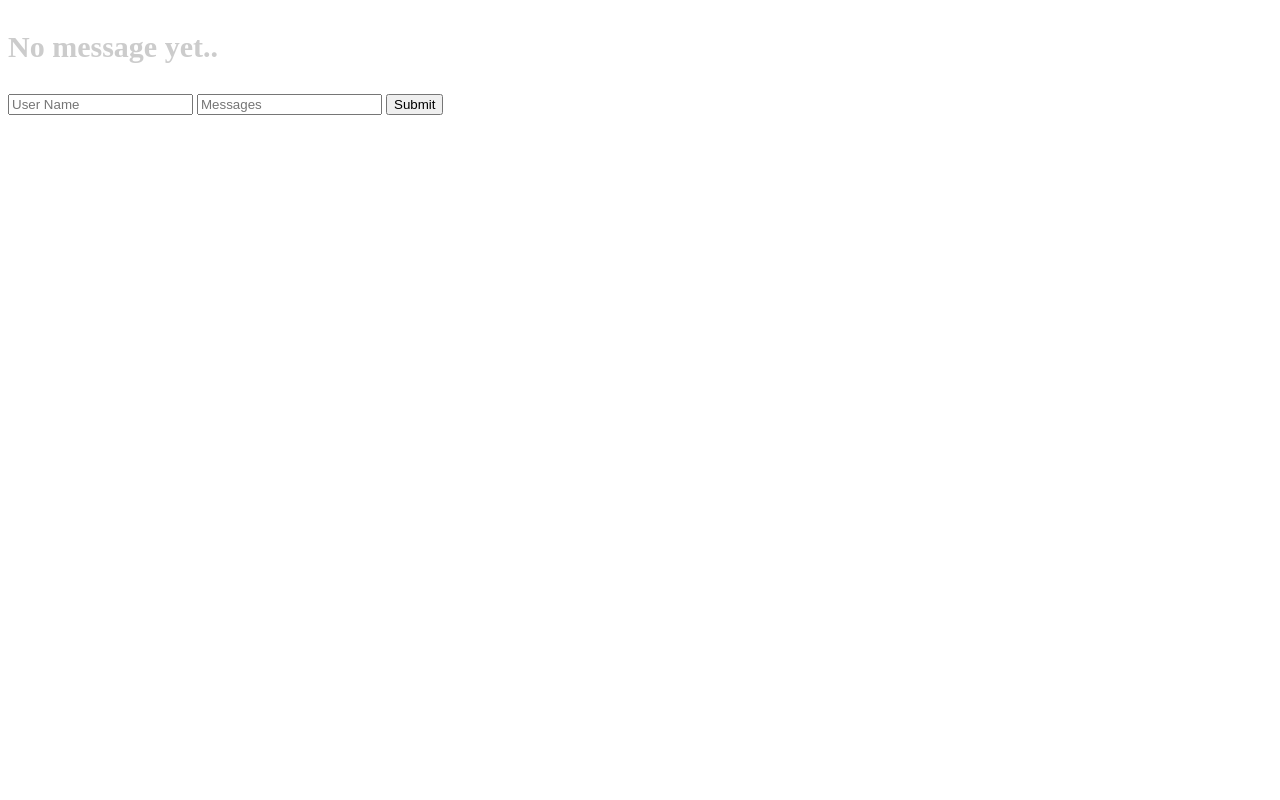
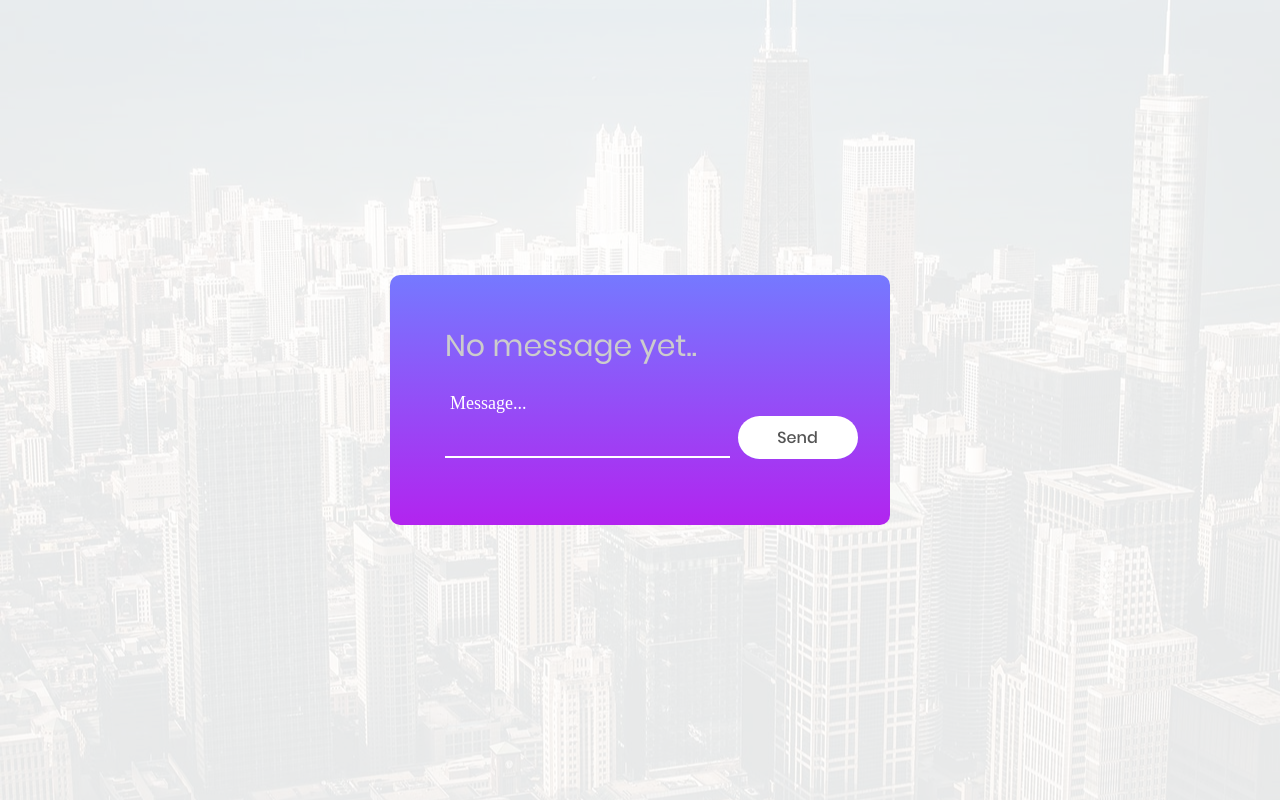
Before and after one commit to momen7899/SocketProgramming, a Flask app: template Project/Server/templates/index1.html in a window 1280 px wide. Run offline with Flask 2, Linux system fonts and the light colour scheme; the template is opened without the code that fills it: most values are stand-ins (such as "Sample title", 1, 10 or a date in 2020); some libraries are stand-ins or nearby versions.

Commit message:
Complete Project

```diff
--- a/Project/Server/index.py
+++ b/Project/Server/index.py
@@ -29,9 +29,10 @@ def chat():
         cursor.execute(
             ''' SELECT id from user WHERE user_name = %s AND password = %s''', (name, md))
         mysql.connection.commit()
-        if (cursor.rowcount >= 1):
+        if cursor.rowcount >= 1:
             cursor.close()
-            return render_template("index1.html")
+            name = name + ":\t"
+            return render_template("index1.html", name=name)
 
         cursor.close()
         return "There Is No such a User"
@@ -53,4 +54,4 @@ def handle_my_custom_event(json, methods=['GET', 'POST']):
 
 
 if __name__ == '__main__':
-    socketio.run(app, debug=True)
+    socketio.run(app, host='0.0.0.0', port=5000, debug=True)
--- a/Project/Server/templates/index1.html
+++ b/Project/Server/templates/index1.html
@@ -3,22 +3,55 @@
 
 <head>
     <title>MoChat</title>
+    <!--===============================================================================================-->
+    <link rel="stylesheet" type="text/css" href="../static/vendor/bootstrap/css/bootstrap.min.css">
+    <!--===============================================================================================-->
+    <link rel="stylesheet" type="text/css" href="../static/fonts/font-awesome-4.7.0/css/font-awesome.min.css">
+    <!--===============================================================================================-->
+    <link rel="stylesheet" type="text/css" href="../static/fonts/iconic/css/material-design-iconic-font.min.css">
+    <!--===============================================================================================-->
+    <link rel="stylesheet" type="text/css" href="../static/vendor/animate/animate.css">
+    <!--===============================================================================================-->
+    <link rel="stylesheet" type="text/css" href="../static/vendor/css-hamburgers/hamburgers.min.css">
+    <!--===============================================================================================-->
+    <link rel="stylesheet" type="text/css" href="../static/vendor/animsition/css/animsition.min.css">
+    <!--===============================================================================================-->
+    <link rel="stylesheet" type="text/css" href="../static/vendor/select2/select2.min.css">
+    <!--===============================================================================================-->
+    <link rel="stylesheet" type="text/css" href="../static/vendor/daterangepicker/daterangepicker.css">
+    <!--===============================================================================================-->
+    <link rel="stylesheet" type="text/css" href="../static/css/util.css">
+    <link rel="stylesheet" type="text/css" href="../static/css/main.css">
+    <!--===============================================================================================-->
 </head>
 
 <body>
 
-    <div class="chat">
+    <div class="container-login100" style="background-image: url('../static/images/bg-01.jpg');">
+        <div class="wrap-login100">
+            <h3 style='color: #ccc;font-size: 30px;'>No message yet..</h3>
+            <div class="message_holder" style="height: auto; overflow-y: scroll; color: #fff;max-height: 400px;"></div>
 
-        <h3 style='color: #ccc;font-size: 30px;'>No message yet..</h3>
-        <div class="message_holder"></div>
+            <form class="login100-form validate-form mt-5" action="/chat/" method="POST">
+                <div class="row">
+                    <div class="col-lg-9">
+                        <div class="wrap-input100 validate-input" data-validate="Message...">
+                            <input class="input100 message" type="text" placeholder="" autofocus>
+                            <span class="focus-input100" data-placeholder="Message..."></span>
+                        </div>
+                    </div>
 
-        <form action="" method="POST">
-            <input type="text" class="username" placeholder="User Name" />
-            <input type="text" class="message" placeholder="Messages" />
-            <input type="submit" />
+                    <div class="col-lg-3">
+                        <div class="container-login100-form-btn">
+                            <button class="login100-form-btn" type="submit" style="height: 43px !important;margin-top:5px;">
+                            Send
+                        </button>
+                        </div>
+                    </div>
+                </div>
             </form>
-
-        <!-- jQuery (necessary for Bootstrap's JavaScript plugins) -->
+        </div>
+    </div>
     <script src="https://ajax.googleapis.com/ajax/libs/jquery/3.6.0/jquery.min.js"></script>
     <script src="https://cdnjs.cloudflare.com/ajax/libs/socket.io/4.0.1/socket.io.js"></script>
 
@@ -26,15 +59,19 @@
         var socket = io.connect('http://' + document.domain + ':' + location.port);
 
         socket.on('connect', function() {
+            const userName = '{{ name }}';
+
             socket.emit('my event', {
-                    data: 'User Connected'
+                user_name: userName,
+                message: 'Joined To Chat',
+                data: 'joined'
             })
+
             var form = $('form').on('submit', function(e) {
                 e.preventDefault()
-                    let user_name = $('input.username').val()
                 let user_input = $('input.message').val()
                 socket.emit('my event', {
-                        user_name: user_name,
+                    user_name: userName,
                     message: user_input
                 })
                 $('input.message').val('').focus()
@@ -44,11 +81,14 @@
             console.log(msg)
             if (typeof msg.user_name !== 'undefined') {
                 $('h3').remove()
-                    $('div.message_holder').append('<div><b style="color: #000">' + msg.user_name + '</b> ' + msg.message + '</div>')
+                if (msg.data === 'joined') {
+                    $('div.message_holder').append('<div style="text-align: center;"><b style="color: #000">' + msg.user_name + '</b> ' + msg.message + '</div>')
+                } else {
+                    $('div.message_holder').append('<div><b style="color: #cfd8dc">' + msg.user_name + '</b> ' + msg.message + '</div>')
+                }
             }
         })
     </script>
-    </div>
 
 </body>
 
```
Lines whose indentation alone changed are shown as unchanged.
